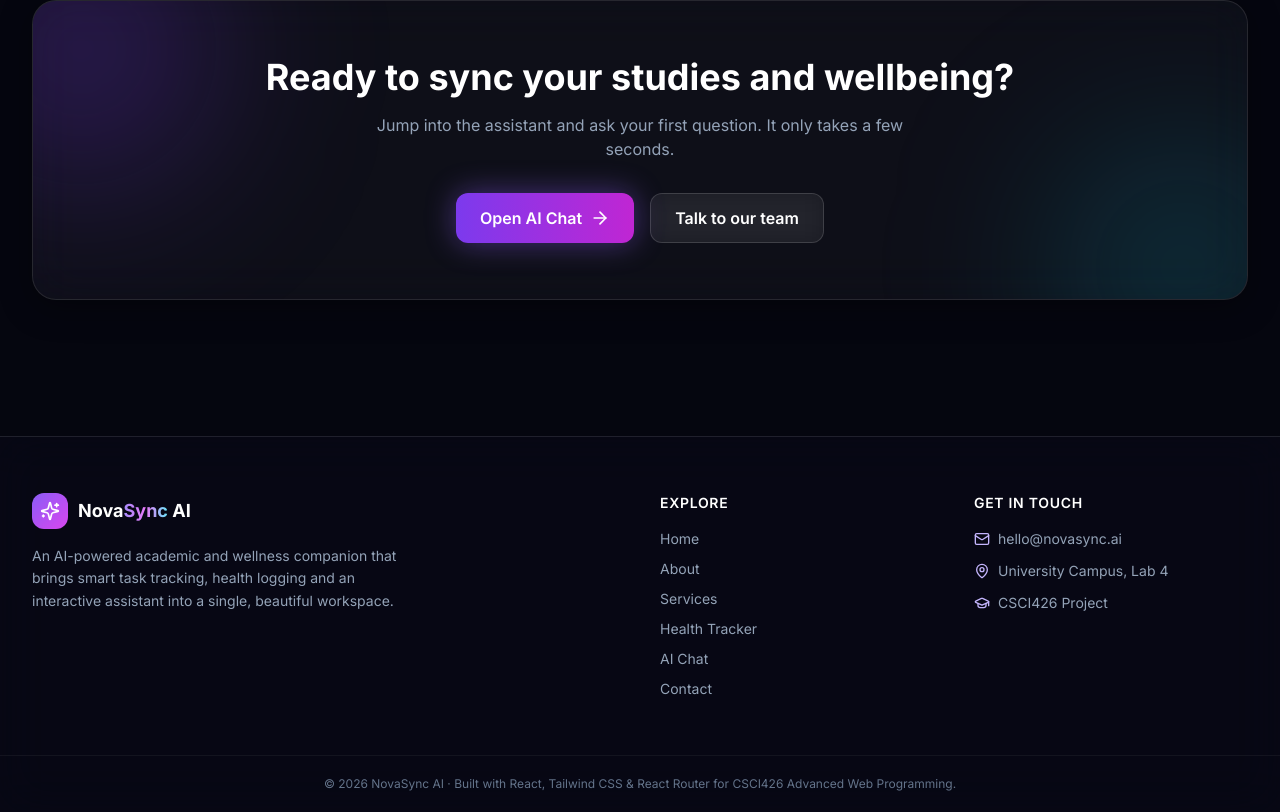
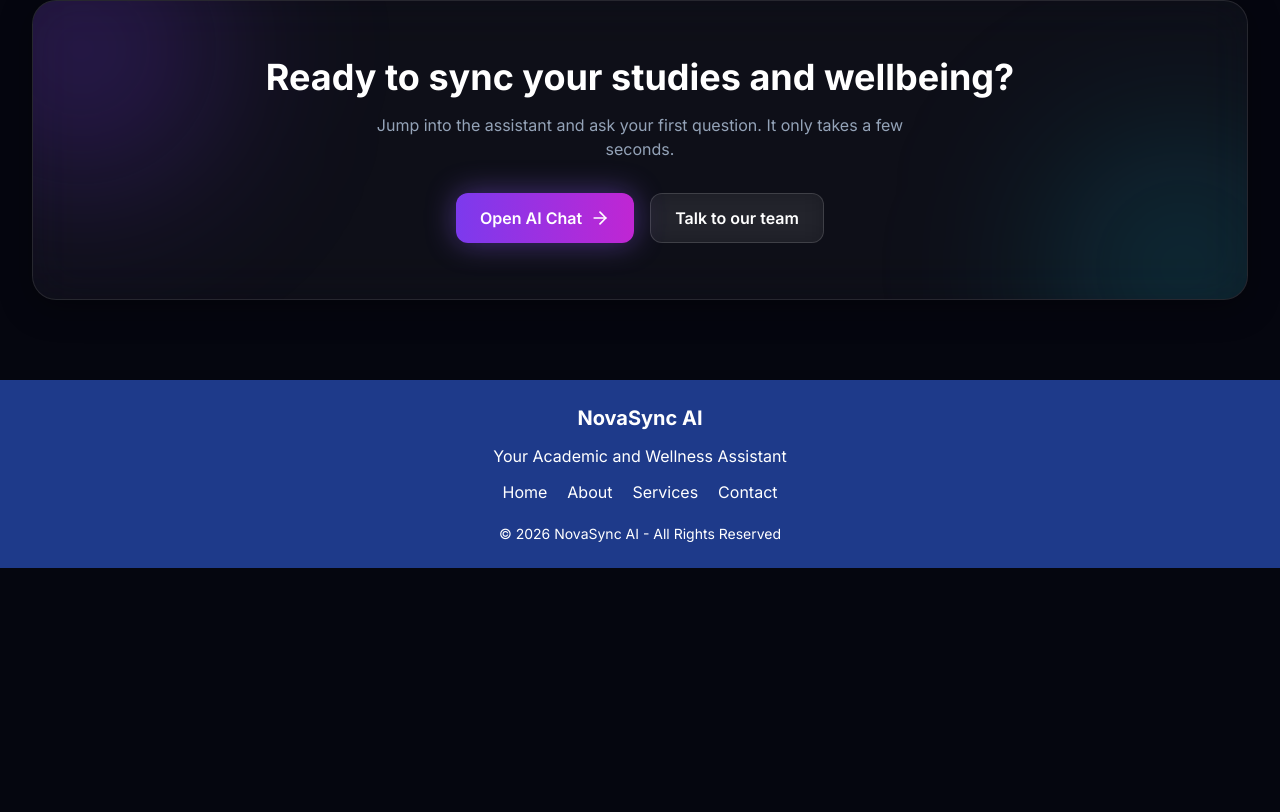
Before and after one commit to 52220031-ui/novasync-ai, a React (Vite) app: page / in a window 1280 px wide. Shown: the part 1706-2518 px from the top of the page. After the commit the page ends 2274 px from the top, so only its background shows below. Built offline with nearby package versions, Linux system fonts and the light colour scheme.

Commit message:
Simplify footer design

```diff
--- a/src/components/Footer.jsx
+++ b/src/components/Footer.jsx
@@ -1,69 +1,28 @@
 import { Link } from 'react-router-dom';
-import { Sparkles, Mail, MapPin, GraduationCap } from 'lucide-react';
 
-/** Footer – brand blurb, quick links and contact info on a glass panel. */
 export default function Footer() {
   return (
-    <footer className="mt-24 border-t border-white/10 bg-ink-900/40 backdrop-blur-xl">
-      <div className="section grid gap-10 py-14 md:grid-cols-4">
-        {/* Brand column */}
-        <div className="md:col-span-2">
-          <div className="flex items-center gap-2.5">
-            <span className="flex h-9 w-9 items-center justify-center rounded-xl bg-gradient-to-br from-violet-500 to-fuchsia-500">
-              <Sparkles className="h-5 w-5 text-white" />
-            </span>
-            <span className="text-lg font-bold text-white">
-              Nova<span className="text-gradient">Sync</span> AI
-            </span>
-          </div>
-          <p className="mt-4 max-w-sm text-sm leading-relaxed text-slate-400">
-            An AI-powered academic and wellness companion that brings smart task tracking, health
-            logging and an interactive assistant into a single, beautiful workspace.
-          </p>
-        </div>
+    <footer className="bg-blue-900 text-white text-center py-6 mt-10">
 
-        {/* Quick links */}
-        <div>
-          <h4 className="mb-4 text-sm font-semibold uppercase tracking-wider text-white">Explore</h4>
-          <ul className="space-y-2.5 text-sm">
-            {[
-              ['/', 'Home'],
-              ['/about', 'About'],
-              ['/services', 'Services'],
-              ['/tracker', 'Health Tracker'],
-              ['/chat', 'AI Chat'],
-              ['/contact', 'Contact'],
-            ].map(([to, label]) => (
-              <li key={to}>
-                <Link to={to} className="text-slate-400 transition-colors hover:text-violet-300">
-                  {label}
-                </Link>
-              </li>
-            ))}
-          </ul>
-        </div>
+      <h2 className="text-xl font-bold">
+        NovaSync AI
+      </h2>
 
-        {/* Contact info */}
-        <div>
-          <h4 className="mb-4 text-sm font-semibold uppercase tracking-wider text-white">Get in touch</h4>
-          <ul className="space-y-3 text-sm text-slate-400">
-            <li className="flex items-center gap-2">
-              <Mail className="h-4 w-4 text-violet-300" /> hello@novasync.ai
-            </li>
-            <li className="flex items-center gap-2">
-              <MapPin className="h-4 w-4 text-violet-300" /> University Campus, Lab 4
-            </li>
-            <li className="flex items-center gap-2">
-              <GraduationCap className="h-4 w-4 text-violet-300" /> CSCI426 Project
-            </li>
-          </ul>
-        </div>
+      <p className="my-3">
+        Your Academic and Wellness Assistant
+      </p>
+
+      <div className="flex justify-center gap-5">
+        <Link to="/">Home</Link>
+        <Link to="/about">About</Link>
+        <Link to="/services">Services</Link>
+        <Link to="/contact">Contact</Link>
       </div>
 
-      <div className="border-t border-white/5 py-5 text-center text-xs text-slate-500">
-        © {new Date().getFullYear()} NovaSync AI · Built with React, Tailwind CSS &amp; React Router for
-        CSCI426 Advanced Web Programming.
-      </div>
+      <p className="mt-5 text-sm">
+        © 2026 NovaSync AI - All Rights Reserved
+      </p>
+
     </footer>
   );
 }
```
